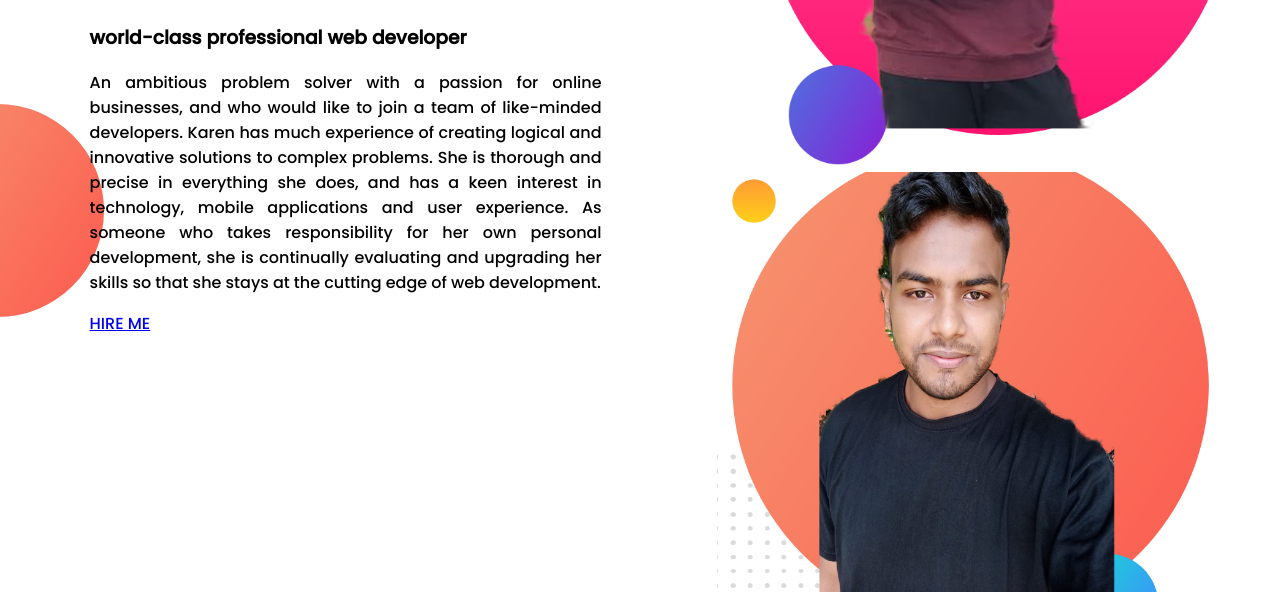
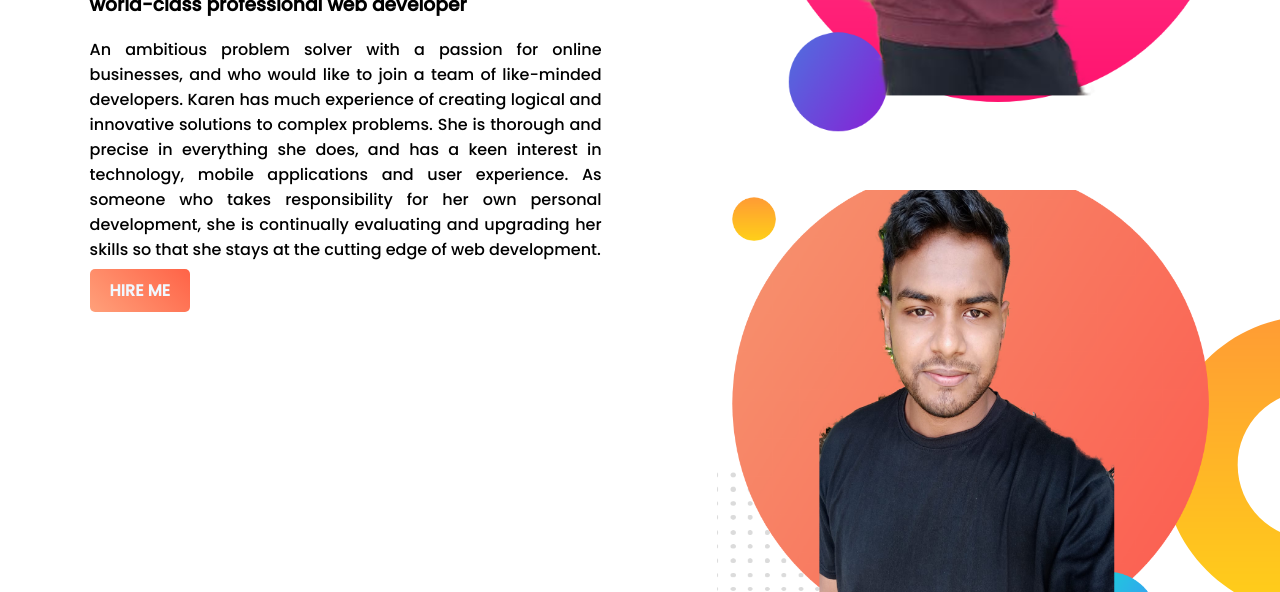
Before and after one commit to Ashrafulanam/web-portfolio, a plain HTML site: page index.html in a window 1280 px wide. Shown: the part 360-952 px from the top of the page. Drawn offline with Linux system fonts and the light colour scheme.

Commit message:
my home page updated

```diff
--- a/index.html
+++ b/index.html
@@ -1,5 +1,6 @@
 <!DOCTYPE html>
 <html lang="en">
+
 <head>
     <meta charset="UTF-8">
     <meta name="viewport" content="width=device-width, initial-scale=1.0">
@@ -7,6 +8,7 @@
     <link href="https://fonts.googleapis.com/css2?family=Poppins:wght@500&display=swap" rel="stylesheet">
     <link rel="stylesheet" href="style.css">
 </head>
+
 <body>
 
     <section class="top-banner">
@@ -22,22 +24,25 @@
                 responsibility for her own personal development, she is continually evaluating
                 and upgrading her skills so that she stays at the cutting edge of web
                 development. </p>
-            <a class="top-button" target="_blank" href="https://www.linkedin.com/in/ashraful-anam-4923641a1/">HIRE ME</a>
+            <a class="top-button" target="_blank" href="https://www.linkedin.com/in/ashraful-anam-4923641a1/">HIRE
+                ME</a>
 
 
         </div>
         <div class="half-width">
-    <img src="images/nabil 2.png"  alt="">
+            <img src="images/nabil_2.png" alt="">
         </div>
     </section>
     <section class="dream-area">
         <div class="half-width">
-    <img src="images/nabil 1.png" alt="">
+            <img src="images/nabil_1.png" alt="">
         </div>
         <div class="half-width">
             <h2>Big dream</h2>
             <h3>Become a web developer</h3>
-            <p>A bachelor's degree in computer science or a related field is preferred, and employers typically seek out individuals with experience in Internet technology. The thriving tech industry is creating new career opportunities within web design and application development.</p>
+            <p>A bachelor's degree in computer science or a related field is preferred, and employers typically seek out
+                individuals with experience in Internet technology. The thriving tech industry is creating new career
+                opportunities within web design and application development.</p>
             <a class="visit-button" target="_blank" href="https://web.facebook.com/ashraful.anam.5/">Visit Facebook</a>
         </div>
 
@@ -47,15 +52,22 @@
         <div id="full-stack" class="half-width single-experiance">
             <h2>full stake pro web developer</h2>
             <h3><span class="orange-area">2020 - present | pro web dev</span></h3>
-    <p>Web developers design and create websites. They are responsible for the look of the site. They are also responsible for the site's technical aspects, such as its performance and capacity, which are measures of a website's speed and how much traffic the site can handle. In addition, web developers may create content for the site.</p>
+            <p>Web developers design and create websites. They are responsible for the look of the site. They are also
+                responsible for the site's technical aspects, such as its performance and capacity, which are measures
+                of a website's speed and how much traffic the site can handle. In addition, web developers may create
+                content for the site.</p>
 
         </div>
-    <div id= "baby-stack" class="half-width single-experiance">
+        <div id="baby-stack" class="half-width single-experiance">
             <h2>full stake pro web developer</h2>
             <h3><span class="orange-area">2020 - present | pro web dev</span></h3>
-        <p>Web developers design and create websites. They are responsible for the look of the site. They are also responsible for the site's technical aspects, such as its performance and capacity, which are measures of a website's speed and how much traffic the site can handle. In addition, web developers may create content for the site.</p>
+            <p>Web developers design and create websites. They are responsible for the look of the site. They are also
+                responsible for the site's technical aspects, such as its performance and capacity, which are measures
+                of a website's speed and how much traffic the site can handle. In addition, web developers may create
+                content for the site.</p>
         </div>
 
     </section>
 </body>
+
 </html>
--- a/style.css
+++ b/style.css
@@ -29,6 +29,18 @@ h2{
 .top-banner{
     background-image: url(images/top-banner.png);
     background-repeat: no-repeat;
+}
+section{
+    height: 550px;
+}
+.top-button{
+    text-decoration: none;
+    background-image: linear-gradient(45deg,lightsalmon,tomato);
+    padding: 10px 20px;
+    color: aliceblue;
+    border-radius: 5px;
+    font-weight: 700;
+
 }
 .visit-button{
     text-decoration: none;
```
Also changed, not shown: images/nabil_1.png (renamed from images/nabil 1.png), images/nabil_2.png (renamed from images/nabil 2.png). Lines whose indentation alone changed are shown as unchanged.
